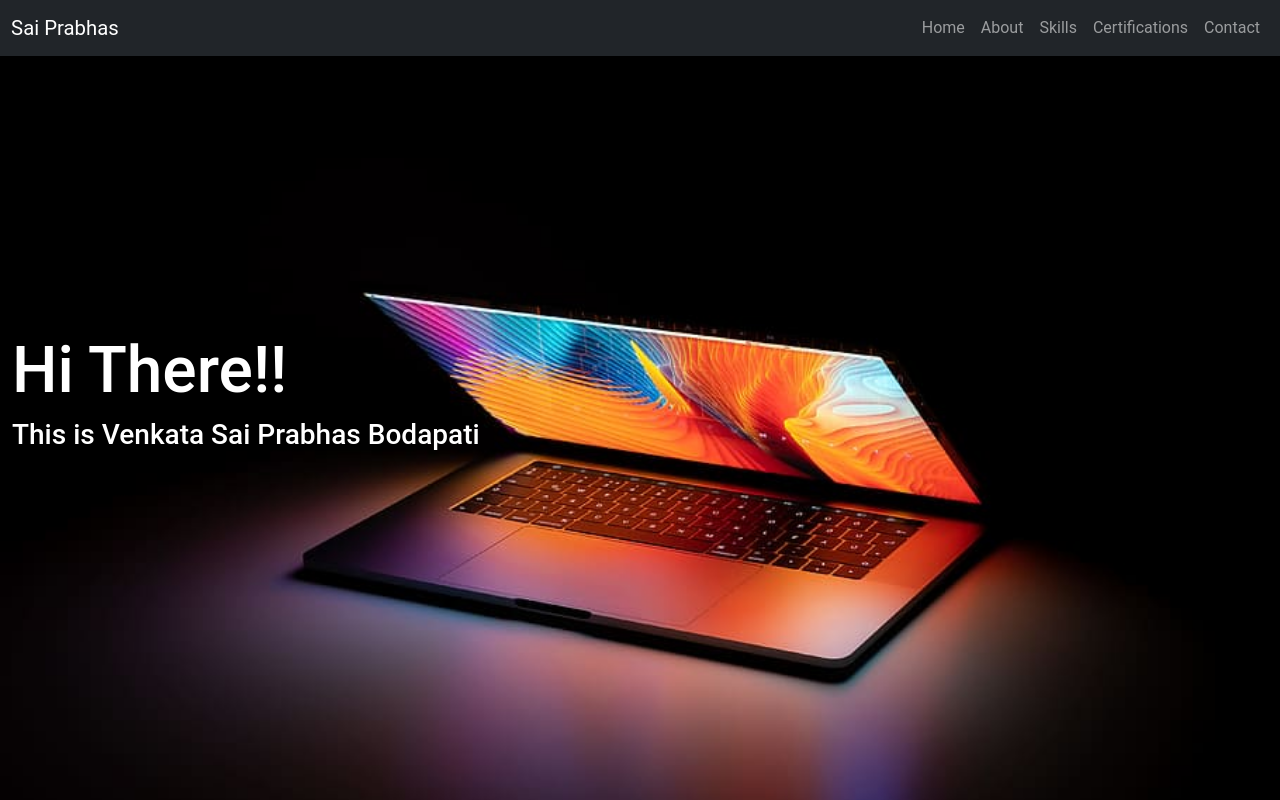
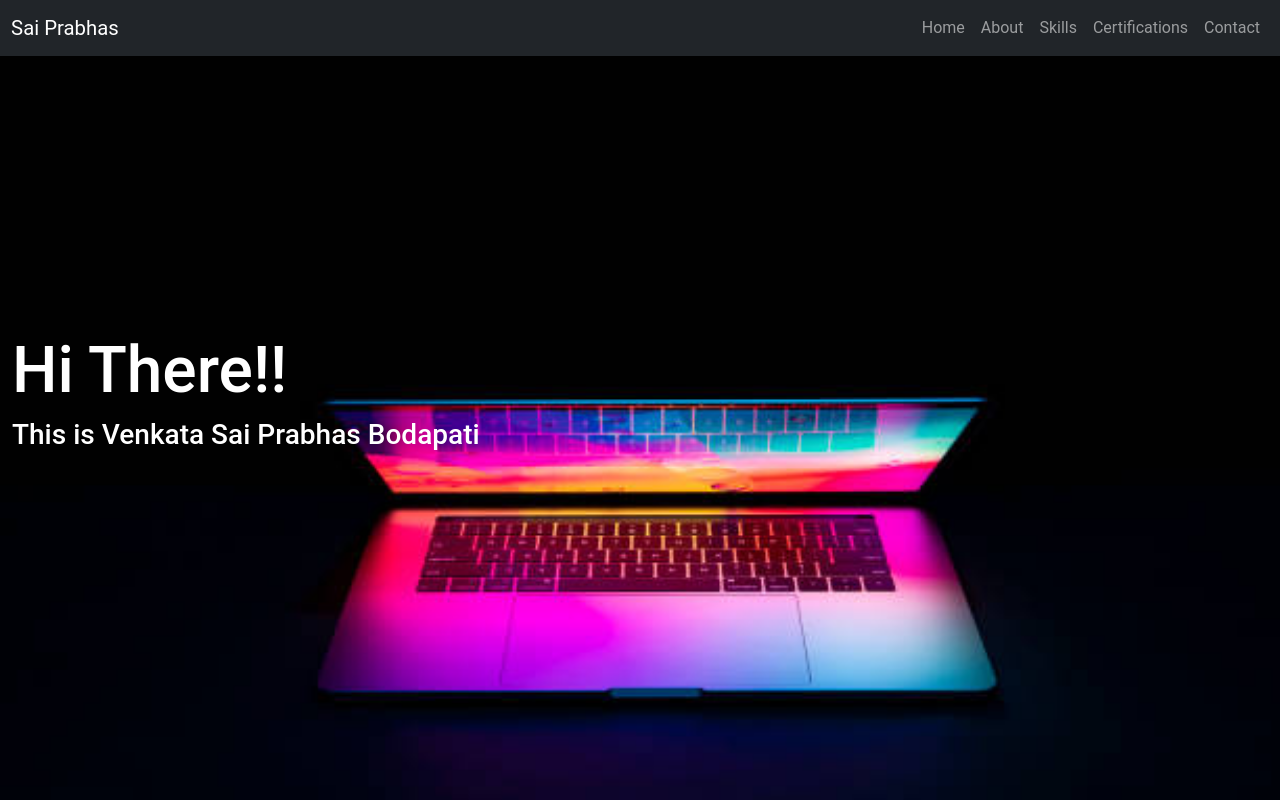
Before and after one commit to saiprabhas010/Sai-Prabhas-Portfolio, a plain HTML site: page index.html in a window 1280 px wide. Shown: the top 800 px of the page. Drawn offline with nearby package versions, Linux system fonts and the light colour scheme.

Commit message:
Update style.css

```diff
--- a/css/style.css
+++ b/css/style.css
@@ -6,7 +6,7 @@
 
 .bannerBgImage {
     height: 100vh;
-    background: url("/images/bannerImage.jpg");
+    background: url("/bannerImage1.jpg");
     background-size: cover;
     position: relative;
 }
```
